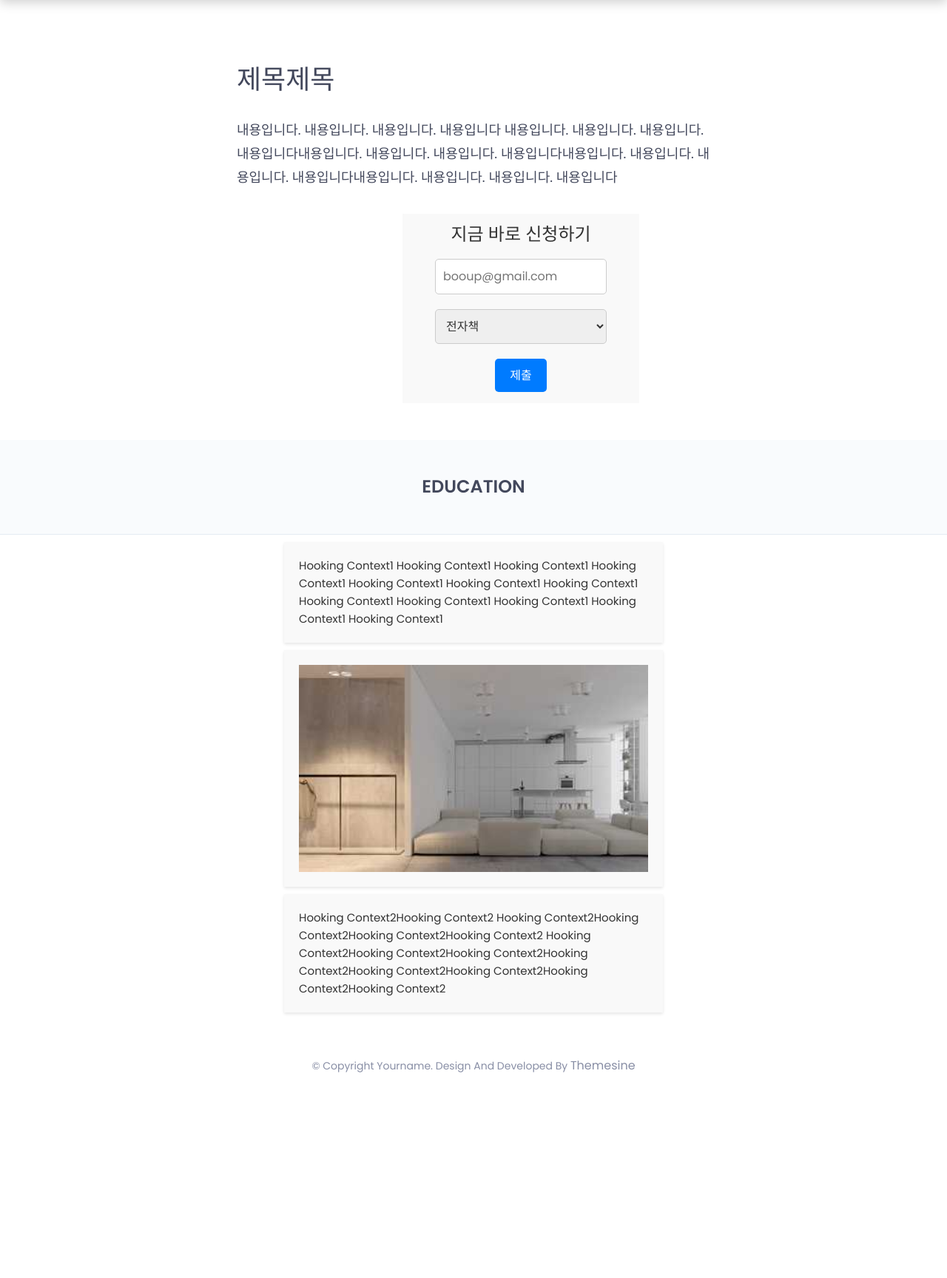
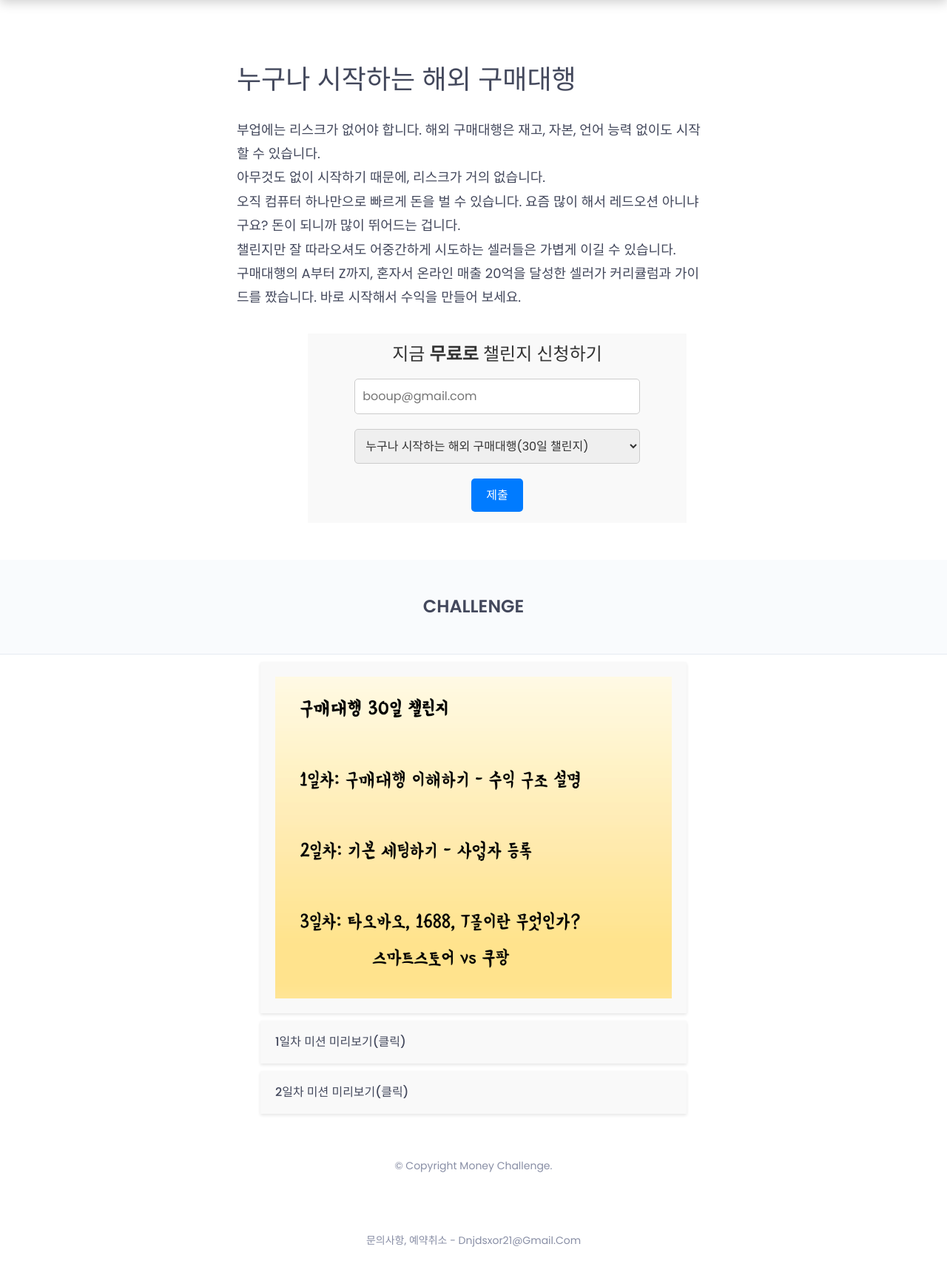
Before and after one commit to dnjdsxor21/money-challenge, a FastAPI app: page /challenge/1 in a window 1280 px wide. Shown: the part 90-1818 px from the top of the page at 74% size. Before the commit the page ends 1540 px from the top, so only its background shows below. Run offline with FastAPI, Linux system fonts and the light colour scheme; some libraries are stand-ins or nearby versions.

Commit message:
update: contents

```diff
--- a/assets/css/responsive.css
+++ b/assets/css/responsive.css
@@ -4,6 +4,10 @@
 @media screen and (max-width:1440px){
 	.single-about-img img {max-width:100%;}
 	.single-about-img:before,.about-list-icon{width: 100%;}
+	.content-view .apply{
+		width:80%;
+		margin:0 0 0 10%;
+	}
 }/*max-width:1440px*/
 
 @media screen and (max-width:1199px){
@@ -45,6 +49,7 @@
 
 @media screen and (max-width:768px){
 
+
 }/*max-width:768px*/
 
 @media screen and (max-width:767px){
@@ -58,6 +63,13 @@
 	.profile-border{border: 0;}
 
 	.single-horizontal-timeline {max-width: 350px;margin: 30px auto;}
+
+	.content-container {width:95%; margin: 0, 0; padding:0, 0;}
+	.content-view .apply{
+		width:95%;
+		margin:0 0 0 5%;
+	}
+	.content-view .container { width:94%;}
 
 }/*max-width:767px*/
 
@@ -93,3 +105,6 @@
 @media screen and  (max-width: 320px){
 
 }/*max-width:320px*/
+
+
+/* ====================== */
--- a/assets/css/style.css
+++ b/assets/css/style.css
@@ -208,7 +208,7 @@
 /*.header-text-area*/
 .header-text h2 {
     color: #fff;
-    font-size: 54px;
+    font-size: 50px;
     font-weight: 700;
     text-transform: uppercase;
     line-height: 1.5;
@@ -216,9 +216,9 @@
 .header-text h2 span {color: #d92cf9;}
 .header-text p {
     color: #fff;
-    font-size: 20px;
+    font-size: 18px;
     font-weight: 300;
-    text-transform: uppercase;
+    /* text-transform: uppercase; */
     margin: 30px 0 60px;
     letter-spacing: 1px;
 }
@@ -282,8 +282,8 @@
     background: rgba(31,44,108,.3);
 }
 .single-about-img img {
-    max-width: 500px;
-    height: 468px;
+    max-width: 400px;
+    height: auto;
 }
 .about-list-icon{
     display: flex;
@@ -885,8 +885,10 @@
 }
 
 .item-box img {
+    justify-content: center;
     max-width: 100%; /* 이미지가 아이템 박스를 넘지 않도록 설정 */
     height: auto; /* 이미지 비율 유지 */
+    padding-bottom: 5%;
 }
 
 /* 텍스트 스타일링은 추가적으로 커스텀 가능 */
@@ -961,7 +963,7 @@
 }
 
 .content-container {
-    width: 60%; /* 전체 너비의 80%를 차지 */
+    width: 65%; /* 전체 너비의 80%를 차지 */
     max-width: 1200px; /* 최대 너비 설정 */
     margin: 0 auto; /* 좌우 자동 마진으로 중앙 정렬 */
     padding: 0 10%; /* 좌우 여백 */
@@ -1015,7 +1017,6 @@
     font-size: 18px;
 }
 
-.content-view .apply{
-    width:50%;
-    margin:0 0 0 20%;
+.show-toggle {
+    display: none;
 }
--- a/assets/js/custom.js
+++ b/assets/js/custom.js
@@ -127,11 +127,38 @@
 
 //================================================================
 function refreshPage() {
-	const txt = document.querySelector("#welcome-hero .header-text h2");
+	const txt1 = document.querySelector("#welcome-hero .header-text h2");
+	const txt2 = document.querySelector("#welcome-hero .header-text p");
+	const txt3 = document.querySelector("#about .single-about-txt h3");
+	const txt4 = document.querySelector("#about .single-about-txt p");
+	const txt5 = document.querySelector("#content-view .content-txt p");
+	const txt6 = document.querySelectorAll("#content .content-container div h3")[0];
+	const txt7 = document.querySelectorAll("#content .content-container div p")[0];
+	const txt8 = document.querySelectorAll("#content .content-container div h3")[1];
+	const txt9 = document.querySelectorAll("#content .content-container div p")[1];
+	let elements = [txt1, txt2, txt3, txt4, txt5, txt6, txt7, txt8, txt9];
+	for (let i = 0; i < elements.length; i++) {
+	if (elements[i] && elements[i].innerText.trim() !== "") {
+		elements[i].innerHTML = elements[i].innerText;
+		}
+	}
 
-if (txt && txt.innerText.trim() !== "") {
-    txt.innerHTML = txt.innerText;
-}
+	document.querySelectorAll("#content .content-container .content-box").forEach(function(box) {
+		if(box.firstElementChild.tagName!="IMG"){
+
+			box.addEventListener('click', function() {
+				var content = this.lastElementChild;
+				console.log(content);
+				  if (content.style.display === 'none') {
+					  content.style.display = 'block';
+					} else {
+					  content.style.display = 'none';
+					}
+			  });
+		}
+
+	  });
+
 
 
 
@@ -161,7 +188,7 @@
 			.then(response => {
 				if(response.ok) {
 					// 요청이 성공적으로 처리되면, 사용자에게 알림을 띄웁니다.
-					alert(`이메일: ${email.value}\n챌린지: ${option.value}\n예약 완료`);
+					alert(`100명 모집시 챌린지를 시작합니다!\n\n이메일: ${email.value}\n챌린지: ${option.value}`);
 					// 입력 필드를 초기화합니다.
 					email.value = "";
 					//option.value = "";
--- a/assets/json/index.json
+++ b/assets/json/index.json
@@ -1,32 +1,34 @@
 {
 "intro": {
-    "main_text":   "hi <span>,</span> i am <br> browny <br> star <span>.</span>",
-    "sub_text": "ui/ux designer and web developer"
+    "main_text":   "<br><br>단 <span>30</span>일,<br> 온라인을 통해<br>새로운 <span>수익</span>을<br>만들 수 있습니다.",
+    "sub_text": "‘딱 100만원만 월급보다 더 벌었으면 좋겠다’<br>다들 부업으로 돈을 번다던데, 나도 해야되나?’<br>‘누가 강제로라도 하게 했으면 잘 할 텐데..’<br><br>당신에게 필요한 것은 의지가 아닙니다.<br><br>“부업, 의지가 아닌 시스템의 문제입니다.”"
     },
 
 "info": {
-    "main_text": "I am a Professional UI/UX Designer and Web developer. Consectetur an adipisi elita, sed do eiusmod tempor incididunt ut labore et dolore magna aliqua. Ut enim ad minim veniam quis nostrud.",
-    "sub_text": "Duis aute irure dolor in reprehenderit in voluptate velit esse cillum dolore eu fugiat nulla pariatur. Excepteur sint occaecat cupidatat non proident, sunt in culpa qui officia deserunt mollit anim id est laborum. Sed ut perspi unde omnis iste natus error sit voluptatem accusantium doloremque lauda ntium, totam rem aperiam, eaque ipsa quae ab illo inventore veritatis et quasi architecto beatae vitae dicta sunt explicabo. Nemo enim ipsam vo luptatem quia voluptas sit aspernatur aut odit aut fugit,",
-    "img": "about/profile_image.jpg"
+    "main_text": "의지가 약해져도 계속 실행하고 싶다면 저희와 함께 단 30일만에 새로운 부업을 성장시켜보세요.<br>1일차부터 단계별로 따라올 수 있는 커리큘럼, 구체적인 팁과 노하우를 통해 더 이상 미루지 않게 해드립니다.<br>함께 도전하는 사람들과 교류하며 의지를 다지고, 서로 도우며 더 빠르게 성장하세요.",
+    "sub_text": "‘온라인으로 월 천만원’ 광고 문구에 혹해 부업을 해볼까 하다가도 어느 순간 포기하신 적 있으신가요?<br>‘막막해서’, ‘귀찮아서’ ‘다른 할 일이 너무 많아서’ 미루고 실행하지 않아 보셨나요?<br>여러분에게는 실행할 의지가 필요한 것이 아닙니다.<br>실행할 수 밖에 없는 시스템이 필요합니다.",
+    "img": "about/profile.png"
     },
 
-"dropbox": [ "전자책", "블로그", "위탁판매"],
+"dropbox": [ "누구나 시작하는 해외 구매대행(30일 챌린지)",
+           "스마트 스토어로 똑똑한 부수입 만들기(30일 챌린지)",
+            "블로그, 성공적인 수익 창출의 시작을 경험하기(30일 챌린지)"],
 
 "details":[
     {
-        "title": "부업1",
-        "content": "부업1111",
-        "img": "items/p1.jpg"
+        "title": "누구나 시작하는 해외 구매대행",
+        "content": "30일 챌린지",
+        "img": "items/item1.avif"
     },
     {
-        "title": "부업2",
-        "content": "부업2222",
-        "img": "items/p2.jpg"
+        "title": "스마트 스토어로 똑똑한 부수입 만들기",
+        "content": "30일 챌린지",
+        "img": "items/item2.jpg"
     },
     {
-        "title": "부업3",
-        "content": "부업 3333",
-        "img": "items/p3.jpg"
+        "title": "블로그, 성공적인 수익 창출의 시작을 경험하기",
+        "content": "30일 챌린지",
+        "img": "items/item3.jpg"
     }
     ]
 
--- a/templates/base.html
+++ b/templates/base.html
@@ -103,8 +103,11 @@
 			<div class="container">
 				<div class="hm-footer-copyright text-center">
 					<p>
-						&copy; copyright yourname. design and developed by <a href="https://www.themesine.com/">themesine</a>
+						&copy; copyright money challenge.
 					</p><!--/p-->
+					<p>
+						문의사항, 예약취소 - dnjdsxor21@gmail.com
+					</p>
 				</div><!--/.text-center-->
 			</div><!--/.container-->
 
--- a/templates/content_ver1.html
+++ b/templates/content_ver1.html
@@ -15,7 +15,7 @@
 
 			<div id="apply" class="apply test-center">
 				<div class="heading">
-					<h2> 지금 바로 신청하기</h2>
+					<h2>지금 <b>무료로</b> 챌린지 신청하기</h2>
 				</div>
 				<div class="forms">
 					<input type="text" id="apply-email" placeholder="booup@gmail.com" minlength="5"/>
@@ -43,13 +43,15 @@
 <section id="content" class="content">
 	<div class="content-container">
 		<div class="content-box">
-			<p> {{data.details.text1}}</p>
-		</div>
-		<div class="content-box">
 			<img src="/assets/images/{{data.details.img}}", alt="">
 		</div>
-		<div class="content-box">
-			<p> {{data.details.text2}}</p>
+		<div class="content-box" style="cursor: pointer">
+			<h3>{{data.details.text1.title}}<small>(클릭)</small></h3>
+			<p style="display:none"> {{data.details.text1.content}}</p>
+		</div>
+		<div class="content-box" style="cursor: pointer">
+			<h3>{{data.details.text2.title}}<small>(클릭)</small></h3>
+			<p style="display:none"> {{data.details.text2.content}}</p>
 		</div>
 	</div>
 </section>
--- a/templates/index.html
+++ b/templates/index.html
@@ -57,7 +57,7 @@
                         </div>
                         <div id="apply" class="apply test-center">
                             <div class="heading">
-                                <h2> 지금 바로 신청하기</h2>
+                                <h2>지금 <b style="text-decoration : underline">무료로</b> 챌린지 신청하기</h2>
                             </div>
                             <div class="forms">
                                 <input type="text" id="apply-email" placeholder="booup@gmail.com" minlength="5"/>
@@ -87,7 +87,7 @@
 <!-- items start-->
 <section id="items" class="items">
     <div class="heading text-center">
-        <h2>살펴보기</h2>
+        <h2>챌린지 신청하기</h2>
     </div>
     <div id="item-container" class="item-container">
         {% for item in index.details %}
```
Also changed, not shown: assets/json/challenge1.json (+12 -6 lines), assets/json/challenge2.json (+12 -6 lines), assets/json/challenge3.json (+12 -6 lines), assets/images/about/fullparttime.jpeg (added), assets/images/about/profile.png (added), assets/images/challenge/challenge1_cc.png (added), assets/images/challenge/challenge2_cc.png (added), assets/images/challenge/challenge3_cc.png (added), assets/images/items/item1.avif (added), assets/images/items/item2.jpg (added), assets/images/items/item3.jpg (added).
